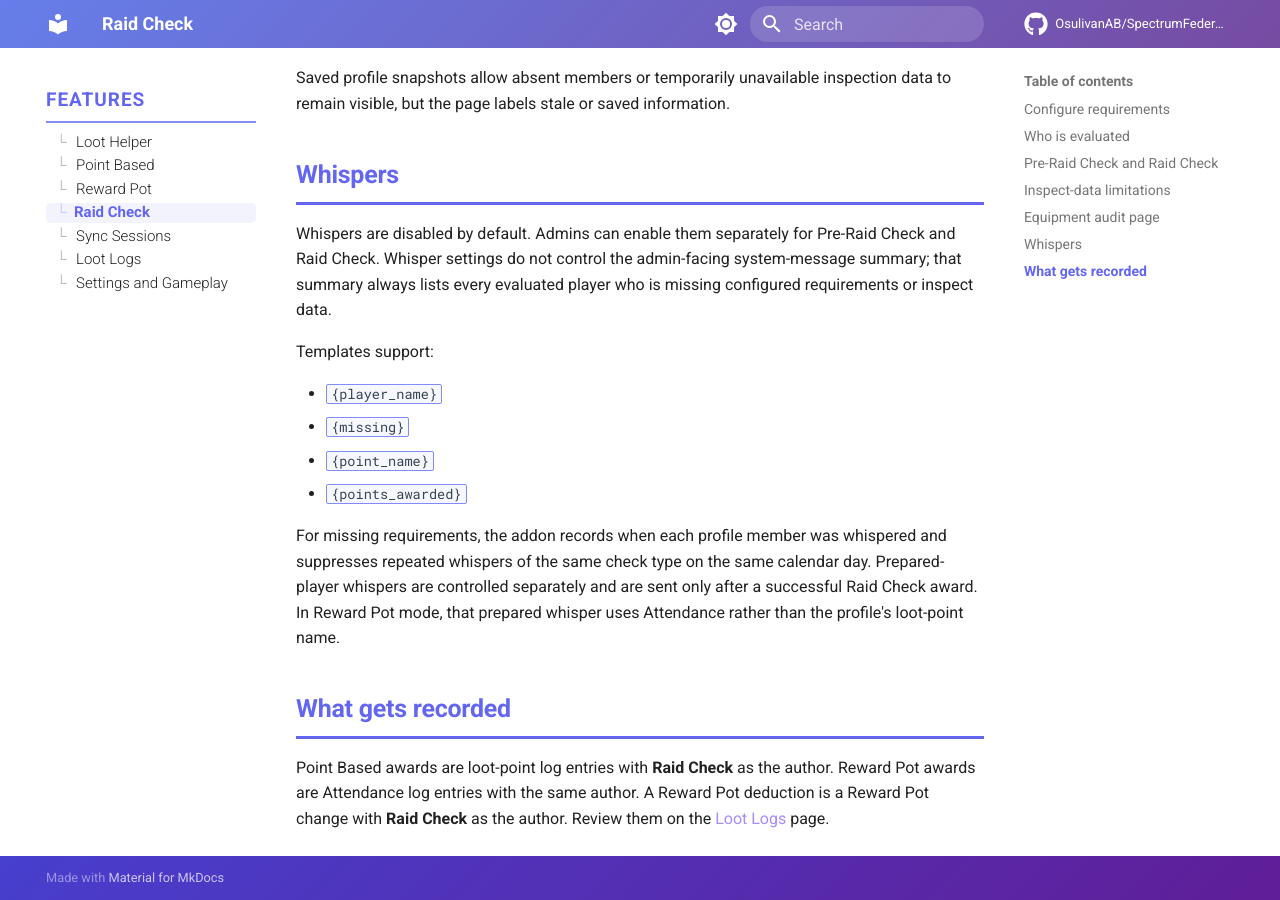
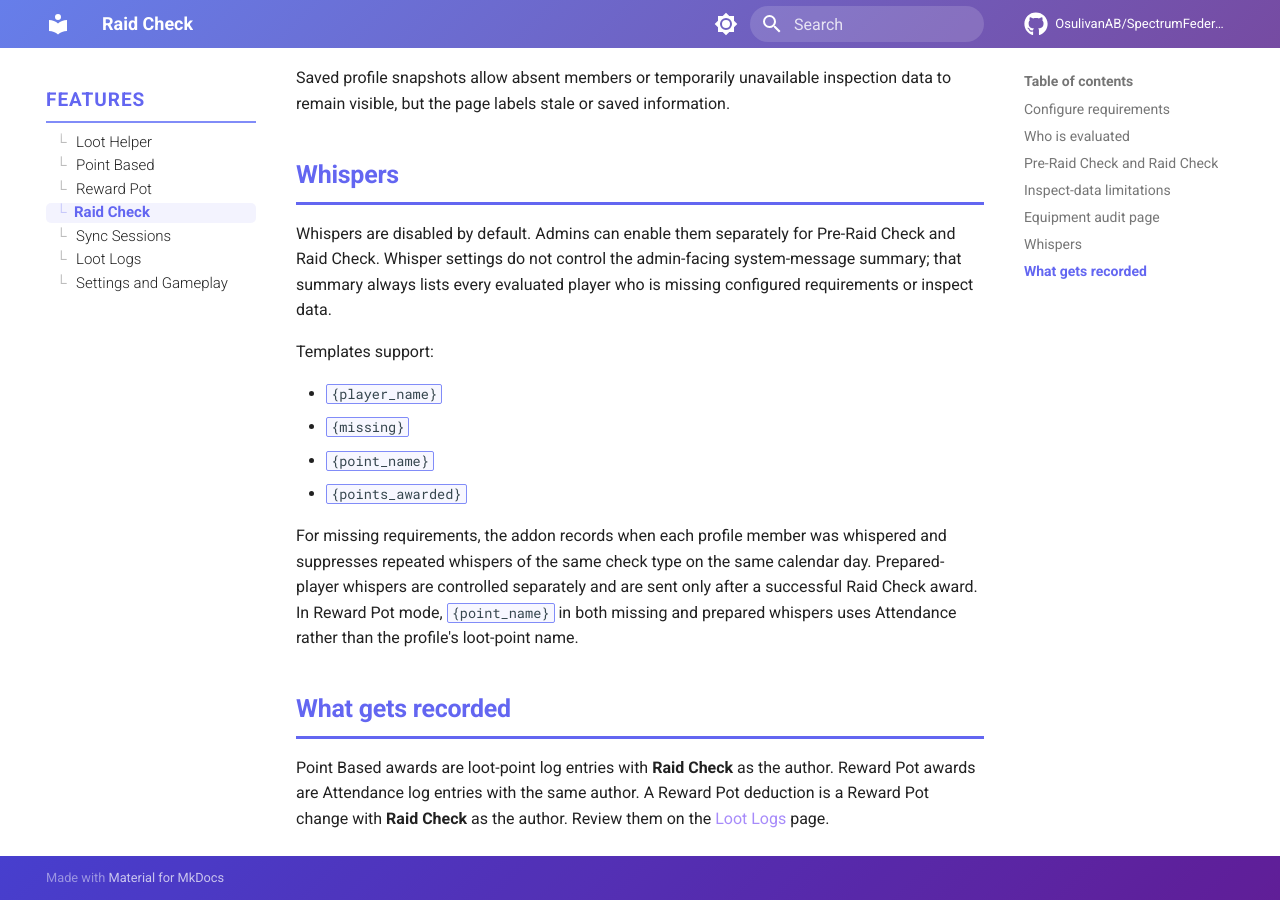
Before and after one commit to OsulivanAB/SpectrumFederation, an MkDocs documentation site: the page built from docs/features/raid-check.md, in a window 1280 px wide and 900 px high, scrolled down 2403 px. Built offline with MkDocs 1.6.1 and Material for MkDocs 9.7.7, drawn with Linux system fonts in a browser that asks for light colours; comment, search, counter and statistics services are not loaded.

Commit message:
Use Attendance in Reward Pot missing-gear whispers.
Raid Check prepared whispers already used Attendance in Reward Pot
mode; missing-gear whispers now use the same {point_name} so players
are not told they missed loot points.

Co-authored-by: Anthony <OsulivanAB@users.noreply.github.com>

```diff
--- a/docs/features/raid-check.md
+++ b/docs/features/raid-check.md
@@ -76,7 +76,7 @@ Templates support:
 - `{point_name}`
 - `{points_awarded}`
 
-For missing requirements, the addon records when each profile member was whispered and suppresses repeated whispers of the same check type on the same calendar day. Prepared-player whispers are controlled separately and are sent only after a successful Raid Check award. In Reward Pot mode, that prepared whisper uses Attendance rather than the profile's loot-point name.
+For missing requirements, the addon records when each profile member was whispered and suppresses repeated whispers of the same check type on the same calendar day. Prepared-player whispers are controlled separately and are sent only after a successful Raid Check award. In Reward Pot mode, `{point_name}` in both missing and prepared whispers uses Attendance rather than the profile's loot-point name.
 
 ## What gets recorded
 
```
Also changed, not shown: 1 other file.
